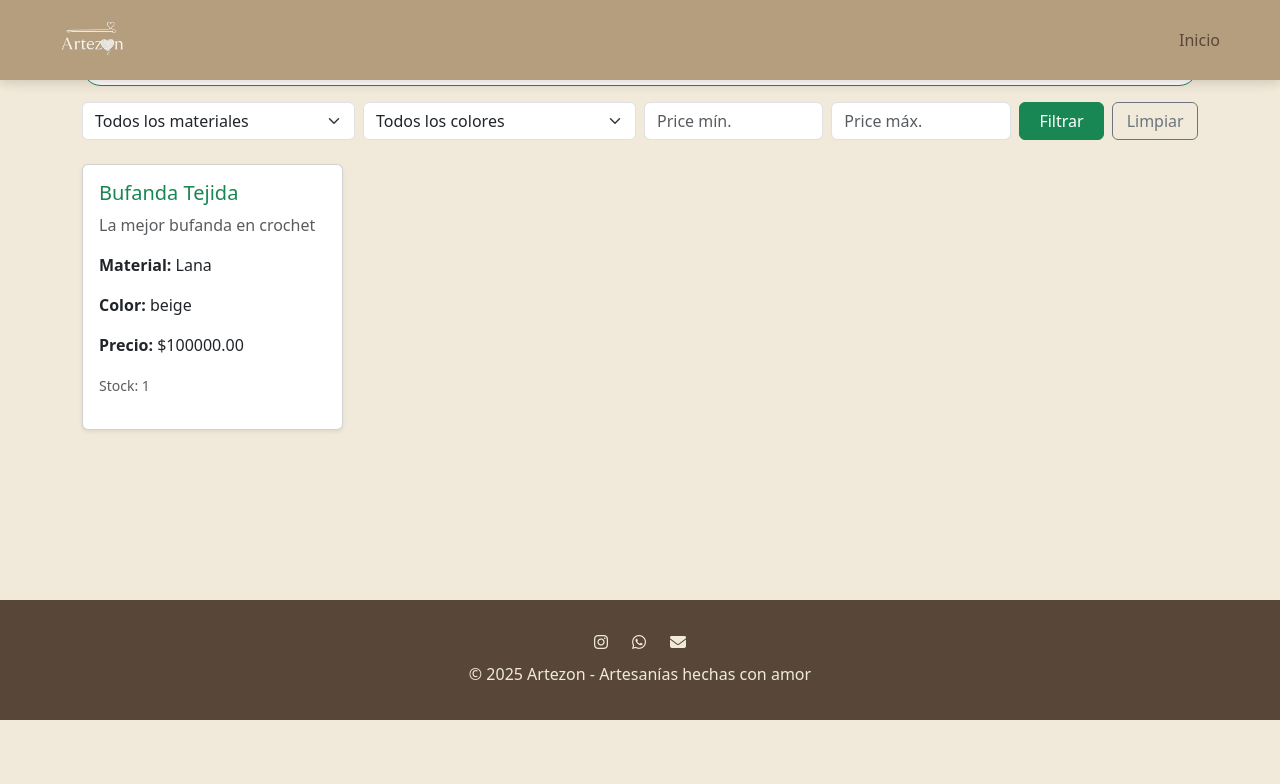
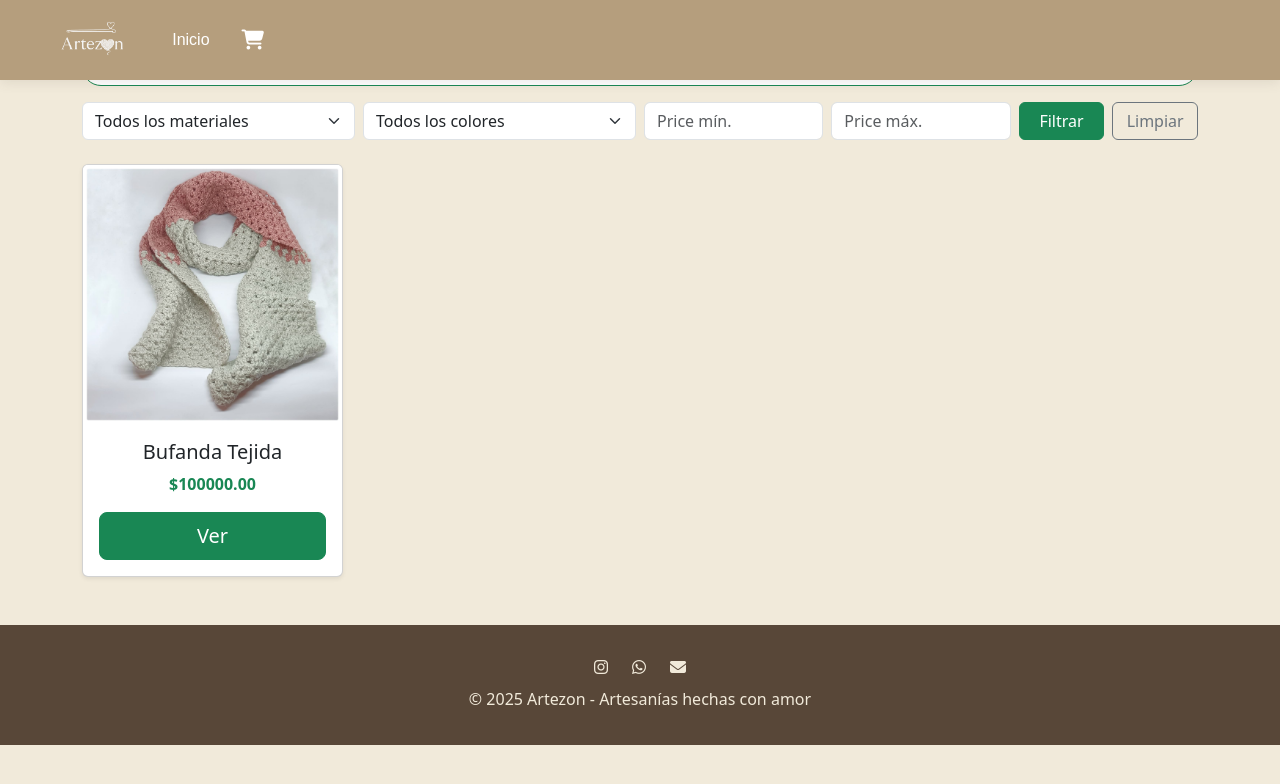
Before and after one commit to AlejandraS15/Artezon, a Django app: page /home/ in a window 1280 px wide. Shown: the top 784 px of the page. Run offline with Django 5.2, Linux system fonts and the light colour scheme; data comes from the database, SQL or seed files in the repository; both versions use the stored data as it was after the commit; some libraries are stand-ins or nearby versions.

Commit message:
Carrito y detalle de productos

```diff
--- a/productos/templates/productos/home.html
+++ b/productos/templates/productos/home.html
@@ -1,5 +1,5 @@
 {% extends "base.html" %}
-
+{% load static %}
 {% block content %}
 <div class="container my-4">
   {% if request.session.tipo_usuario == 'comprador_vendedor' %}
@@ -10,8 +10,6 @@
 
   <!-- 🔍 Barra de búsqueda y filtros -->
   <form method="get" class="mb-4">
-
-    <!-- Barra de búsqueda -->
     <div class="row mb-3">
       <div class="col-12">
         <input
@@ -24,7 +22,6 @@
       </div>
     </div>
 
-    <!-- Filtros + Botones -->
     <div class="row g-2 align-items-center">
       <div class="col-md-3">
         <select name="material" class="form-select">
@@ -83,14 +80,16 @@
   <div class="row g-4">
     {% for producto in productos %}
       <div class="col-md-4 col-lg-3">
-        <div class="card h-100 shadow-sm">
-          <div class="card-body">
-            <h5 class="card-title text-success">{{ producto.name }}</h5>
-            <p class="card-text text-muted">{{ producto.description|truncatechars:100 }}</p>
-            <p><strong>Material:</strong> {{ producto.material }}</p>
-            <p><strong>Color:</strong> {{ producto.color }}</p>
-            <p><strong>Precio:</strong> ${{ producto.price }}</p>
-            <p><small class="text-muted">Stock: {{ producto.stock }}</small></p>
+        <div class="card shadow-sm h-100">
+          {% if producto.imagen %}
+            <img src="{{ producto.imagen.url }}" class="card-img-top" alt="{{ producto.name }}">
+          {% else %}
+            <img src="{% static 'img/default.png' %}" class="card-img-top" alt="Sin imagen">
+          {% endif %}
+          <div class="card-body text-center">
+            <h5 class="card-title">{{ producto.name }}</h5>
+            <p class="card-text text-success fw-bold">${{ producto.price }}</p>
+            <a href="{% url 'product_detail' producto.pk %}" class="btn btn-success btn-lg w-100">Ver</a>
           </div>
         </div>
       </div>
@@ -115,6 +114,5 @@
       {% endif %}
     </nav>
   {% endif %}
-
 </div>
 {% endblock %}
--- a/productos/urls.py
+++ b/productos/urls.py
@@ -1,6 +1,5 @@
-
-
 from django.urls import path
+from . import views
 from .views import (
     home,
     landing_page,
@@ -25,4 +24,9 @@ urlpatterns = [
     path("vendedor/crear/", create_seller_and_store, name="create_seller_and_store"),
     path("vendedor/editar/", edit_seller_and_store, name="edit_seller_and_store"),
     path("mi-tienda/", store_profile_view, name="store_profile"),
+    path("producto/<int:pk>/", views.product_detail, name="product_detail"),
+    path("carrito/", views.ver_carrito, name="ver_carrito"),
+    path("carrito/agregar/<int:pk>/", views.agregar_al_carrito, name="agregar_al_carrito"),
+    path("carrito/quitar/<int:pk>/", views.quitar_del_carrito, name="quitar_del_carrito"),
+    path("carrito/limpiar/", views.limpiar_carrito, name="limpiar_carrito"),
 ]
--- a/productos/views.py
+++ b/productos/views.py
@@ -137,6 +137,107 @@ def edit_profile(request):
         {"user_form": user_form, "profile_form": profile_form},
     )
 
+def product_detail(request, pk):
+    producto = get_object_or_404(Product, pk=pk)
+
+    # buscar perfil del vendedor
+    seller_profile = SellerProfile.objects.filter(user=producto.seller).first()
+    store = Store.objects.filter(seller=seller_profile).first() if seller_profile else None
+
+    context = {
+        "producto": producto,
+        "seller_profile": seller_profile,
+        "store": store,
+    }
+    return render(request, "productos/product_detail.html", context)
+
+from django.shortcuts import render, redirect, get_object_or_404
+from django.contrib import messages
+from .models import Product
+
+# -------------------------------
+# Ver carrito
+# -------------------------------
+def ver_carrito(request):
+    carrito = request.session.get("carrito", {})
+
+    # Si el carrito no es diccionario, lo reseteamos
+    if not isinstance(carrito, dict):
+        carrito = {}
+        request.session["carrito"] = carrito
+        request.session.modified = True
+
+    total = sum(item["precio"] * item["cantidad"] for item in carrito.values())
+
+    return render(request, "carrito/ver_carrito.html", {
+        "carrito": carrito,
+        "total": total,
+    })
+
+
+# -------------------------------
+# Agregar producto al carrito
+# -------------------------------
+def agregar_al_carrito(request, pk):
+    carrito = request.session.get("carrito", {})
+
+    if not isinstance(carrito, dict):
+        carrito = {}
+
+    producto = get_object_or_404(Product, pk=pk)
+    producto_id = str(producto.pk)  # clave como string
+
+    if producto_id in carrito:
+        carrito[producto_id]["cantidad"] += 1
+    else:
+        carrito[producto_id] = {
+            "nombre": producto.name,
+            "precio": float(producto.price),
+            "cantidad": 1,
+        }
+
+    request.session["carrito"] = carrito
+    request.session.modified = True
+
+    messages.success(request, f"Se agregó {producto.name} al carrito.")
+    return redirect("ver_carrito")
+
+
+# -------------------------------
+# Quitar producto del carrito
+# -------------------------------
+def quitar_del_carrito(request, pk):
+    carrito = request.session.get("carrito", {})
+
+    if not isinstance(carrito, dict):
+        carrito = {}
+
+    producto_id = str(pk)
+
+    if producto_id in carrito:
+        if carrito[producto_id]["cantidad"] > 1:
+            carrito[producto_id]["cantidad"] -= 1
+        else:
+            del carrito[producto_id]
+
+        request.session["carrito"] = carrito
+        request.session.modified = True
+        messages.warning(request, "Producto eliminado del carrito.")
+
+    return redirect("ver_carrito")
+
+
+# -------------------------------
+# Limpiar todo el carrito
+# -------------------------------
+def limpiar_carrito(request):
+    request.session["carrito"] = {}
+    request.session.modified = True
+    messages.warning(request, "El carrito fue vaciado.")
+    return redirect("ver_carrito")
+
+
+
 
 # ────────── VISTAS VENDEDOR / TIENDA ──────────
 @login_required
--- a/static/css/styles.css
+++ b/static/css/styles.css
@@ -25,15 +25,13 @@ header.header-bg, .navbar.navbar-light {
     top: 0;
     left: 0;
     width: 100%;
-    height: 80px; /* ✅ altura estandarizada */
+    height: 80px;
     z-index: 1000;
     display: flex;
     align-items: center;
-    justify-content: space-between;
     padding: 0 40px;
-    box-sizing: border-box;
     background: var(--tobacco);
-    box-shadow: 0 2px 12px rgba(88, 71, 56, 0.12); /* tono mahogany translúcido */
+    box-shadow: 0 2px 12px rgba(88, 71, 56, 0.12);
 }
 
 .navbar .navbar-brand img, .header-bg img {
@@ -47,6 +45,15 @@ header.header-bg, .navbar.navbar-light {
     padding: 0 16px;
     line-height: 80px;
     color: var(--mahogany);
+}
+.navbar .nav-link {
+    color: #fff !important;
+    font-family: 'TuTipografiaDelTemplate', sans-serif;
+    font-weight: 500;
+}
+
+.navbar .nav-link:hover {
+    color: #f8d210 !important; /* ejemplo: dorado */
 }
 
 footer.text-center, .minimal-container {
@@ -116,3 +123,9 @@ Responsive design
         padding: 12px 0;
     }
 }
+#cart-close {
+    position: absolute;
+    top: 10px;
+    right: 10px;
+    cursor: pointer;
+}
--- a/templates/base.html
+++ b/templates/base.html
@@ -20,15 +20,18 @@
 
     <!-- Estilos propios -->
     <link href="{% static 'css/styles.css' %}" rel="stylesheet" />
+
+    <link rel="stylesheet" href="https://cdnjs.cloudflare.com/ajax/libs/font-awesome/6.4.0/css/all.min.css">
+
 </head>
 <body style="background: var(--vanilla); color: var(--mahogany);">
 
     <!-- Header / Navbar -->
 <header class="header-bg">
-        <nav class="navbar navbar-expand-lg navbar-light">
-            <div class="container-fluid d-flex justify-content-between align-items-center">
+    <nav class="navbar navbar-expand-lg navbar-dark">
+        <div class="container-fluid">
 
-                <!-- Logo -->
+            <!-- Logo a la izquierda -->
             <a href="/" class="navbar-brand d-flex align-items-center">
                 <img src="{% static 'images/logo.png' %}" alt="Logo">
             </a>
@@ -38,29 +41,103 @@
                 <span class="navbar-toggler-icon"></span>
             </button>
 
-                <!-- Links -->
+            <!-- Links y carrito a la derecha -->
             <div class="collapse navbar-collapse" id="navbarNav">
                 <ul class="navbar-nav ms-auto mb-2 mb-lg-0">
+
                     <li class="nav-item">
-                            <a class="nav-link" href="{% url 'home' %}">Inicio</a>
+                        <a class="nav-link text-white" href="{% url 'home' %}">Inicio</a>
                     </li>
+
                     {% if request.user.is_authenticated %}
                     <li class="nav-item">
-                            <a class="nav-link" href="{% url 'mis_productos' %}">Mis productos</a>
+                        <a class="nav-link text-white" href="{% url 'mis_productos' %}">Mis productos</a>
+                    </li>
+                    <li class="nav-item">
+                        <a class="nav-link text-white" href="{% url 'agregar_producto' %}">Agregar producto</a>
+                    </li>
+                    <li class="nav-item">
+                        <a class="nav-link text-white" href="{% url 'edit_profile' %}">Editar perfil</a>
+                    </li>
+                    {% endif %}
+
+                    <!-- Carrito -->
+                    <li class="nav-item ms-3">
+                        <a href="#" id="cart-icon" class="nav-link text-white">
+                            <i class="fas fa-shopping-cart fa-lg"></i>
+                        </a>
                     </li>
 
-                        <li class="nav-item">
-                            <a class="nav-link" href="{% url 'agregar_producto' %}">Agregar producto</a>
-                        </li>
-                        <li class="nav-item">
-                            <a class="nav-link" href="{% url 'edit_profile' %}">Editar perfil</a>
-                        </li>
-                        {% endif %}
                 </ul>
             </div>
         </div>
     </nav>
 </header>
+
+<!-- Carrito desplegable -->
+<div class="cart-dropdown shadow-lg" id="cart-dropdown" style="display:none; position:fixed; top:0; right:0; width:320px; height:100%; background:#fff; z-index:1050; overflow-y:auto;">
+    <div class="cart-dropdown-header d-flex justify-content-between align-items-center p-3 border-bottom">
+        <h5 class="mb-0">Mi Carrito</h5>
+        <button id="cart-close" class="btn border-0 bg-transparent">
+            <i class="fas fa-times" style="color: red; font-size: 1.3rem;"></i>
+        </button>
+    </div>
+    <div class="cart-dropdown-body p-3" id="cart-body">
+        {% if request.session.carrito %}
+            {% for id, item in request.session.carrito.items %}
+                <div class="d-flex justify-content-between align-items-center mb-3 border-bottom pb-2">
+                    <div>
+                        <strong>{{ item.nombre }}</strong><br>
+                        <small>${{ item.precio }} x {{ item.cantidad }}</small>
+                    </div>
+                    <div>
+                        <a href="{% url 'agregar_al_carrito' id %}" class="btn btn-sm btn-success">+</a>
+                        <a href="{% url 'quitar_del_carrito' id %}" class="btn btn-sm btn-danger">-</a>
+                    </div>
+                </div>
+            {% endfor %}
+        {% else %}
+            <div class="text-center text-muted">
+                <i class="fas fa-shopping-cart fa-2x mb-2"></i>
+                <p class="mb-0">Tu carrito está vacío.</p>
+            </div>
+        {% endif %}
+    </div>
+    <div class="cart-dropdown-footer p-3 border-top">
+        {% if request.session.carrito %}
+            <div class="d-flex justify-content-between mb-3">
+                <strong>Total:</strong>
+                <span>${{ total }}</span>
+            </div>
+            <div class="d-flex justify-content-between">
+                <a href="{% url 'limpiar_carrito' %}" class="btn btn-warning btn-sm">
+                    <i class="fas fa-trash"></i> Vaciar
+                </a>
+                <a href="#" class="btn btn-primary btn-sm">
+                    <i class="fas fa-credit-card"></i> Comprar
+                </a>
+            </div>
+        {% endif %}
+    </div>
+</div>
+
+<!-- Script para abrir/cerrar carrito -->
+<script>
+document.addEventListener("DOMContentLoaded", function() {
+    const cartIcon = document.getElementById("cart-icon");
+    const cartDropdown = document.getElementById("cart-dropdown");
+    const cartClose = document.getElementById("cart-close");
+
+    cartIcon.addEventListener("click", () => {
+        cartDropdown.style.display = "block";
+    });
+
+    cartClose.addEventListener("click", () => {
+        cartDropdown.style.display = "none";
+    });
+});
+</script>
+
 
     <!-- Contenido dinámico -->
     <main class="main-container" style="background: var(--vanilla);">
```
Also changed, not shown: productos/templates/carrito/ver_carrito.html (added, +59 -0 lines), productos/templates/productos/product_detail.html (added, +57 -0 lines), db.sqlite3. Lines whose indentation alone changed are shown as unchanged.
